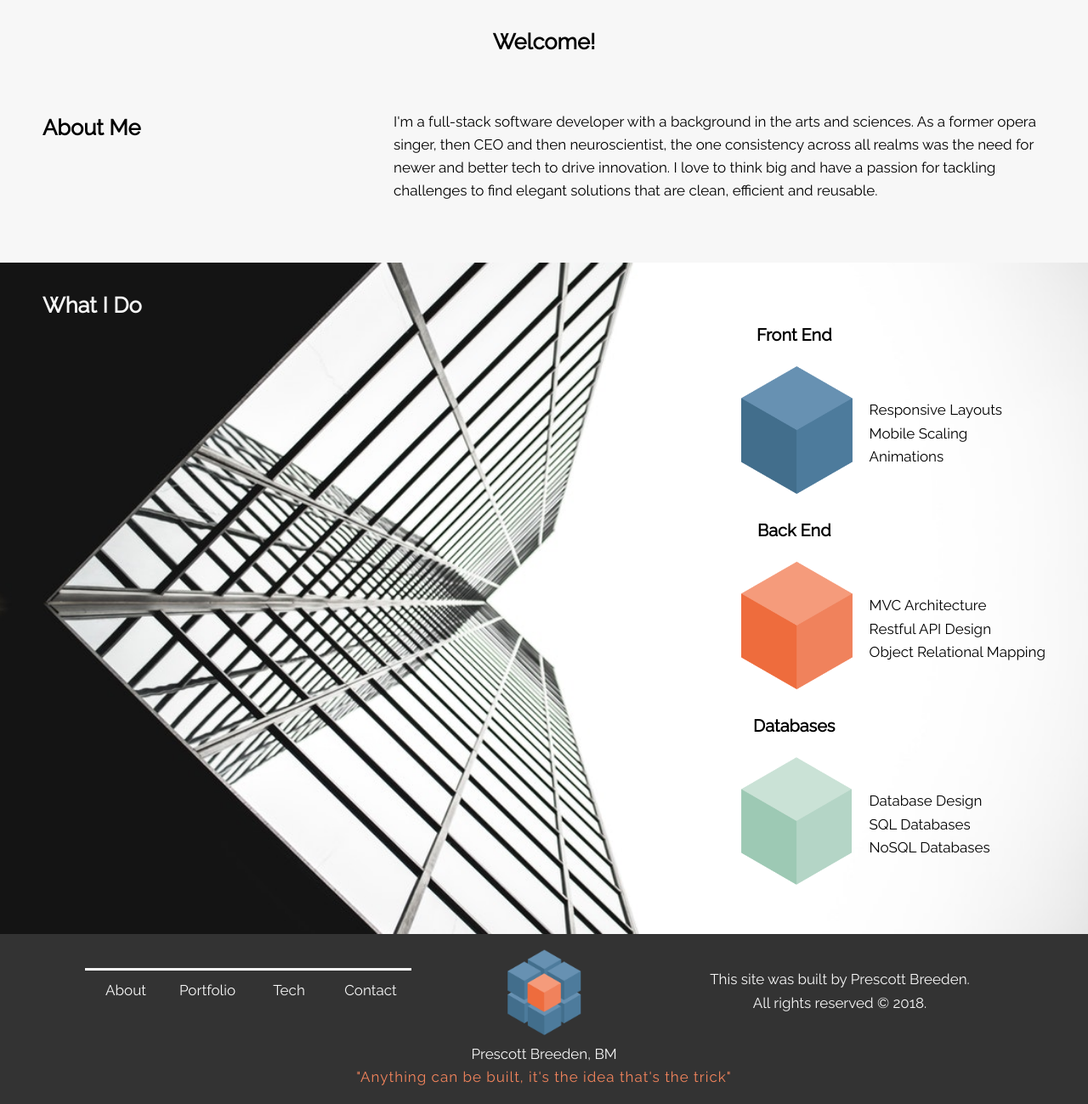
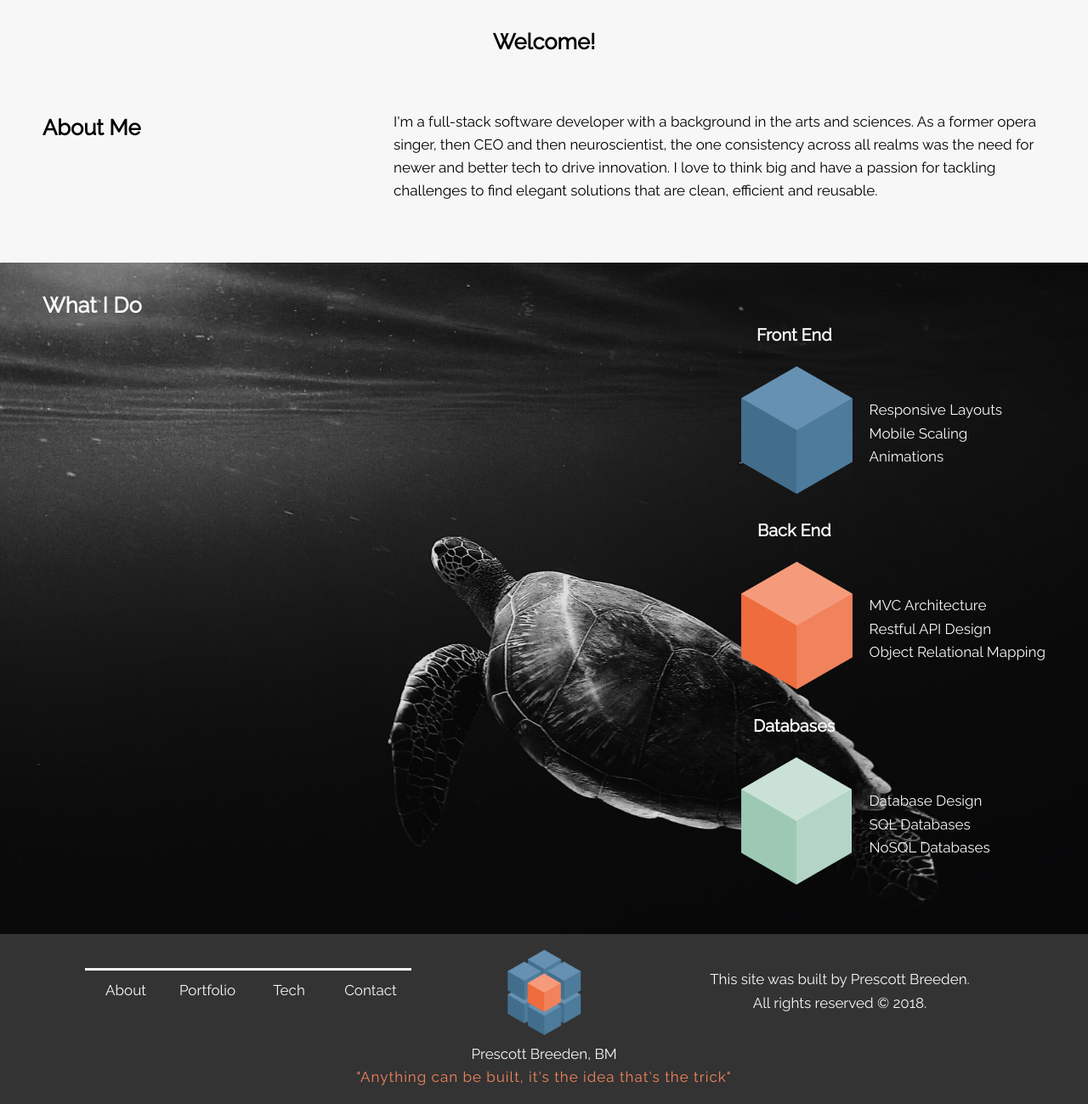
Before and after one commit to prescottbreeden/portfolio_flask, a Flask app: page / in a window 1280 px wide. Shown: the part 801-2100 px from the top of the page at 85% size. Run offline with Flask 2, Linux system fonts and the light colour scheme; data comes from the database, SQL or seed files in the repository.

Commit message:
tinkering with services bg image

```diff
--- a/app/sass/components/_about.scss
+++ b/app/sass/components/_about.scss
@@ -26,11 +26,12 @@
 
 .services {
     padding: 3rem 5rem;
-    background-image: url('img/building.jpeg');
+    background-image: url('img/turtle.jpg');
     background-size: cover;
     background-position: 50% 50%;
     background-repeat: no-repeat;
     background-attachment: fixed;
+	color: $color-white;
 
     &--heading {
         color: $color-white;
--- a/app/static/styles.css
+++ b/app/static/styles.css
@@ -1098,11 +1098,12 @@ input:focus {
 
 .services {
   padding: 3rem 5rem;
-  background-image: url("img/building.jpeg");
+  background-image: url("img/turtle.jpg");
   background-size: cover;
   background-position: 50% 50%;
   background-repeat: no-repeat;
-  background-attachment: fixed; }
+  background-attachment: fixed;
+  color: #f7f7f7; }
   .services--heading {
     color: #f7f7f7; }
   .services--container {
```
Also changed, not shown: app/static/img/turtle.jpeg (added), app/static/img/turtle.jpg (added).
